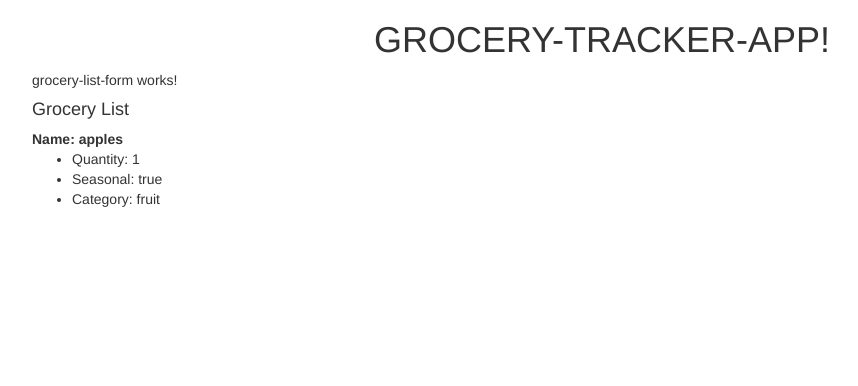
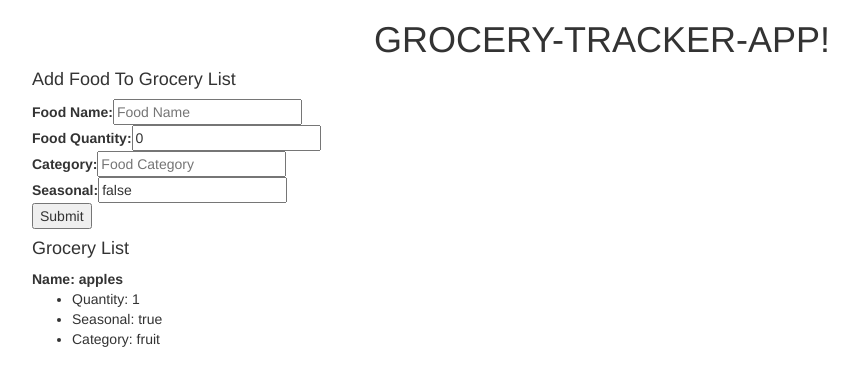
Before and after one commit to anvasquez08/angular-grocery-app, an Angular app: page / in a window 1280 px wide. Shown: the top 386 px of the page, without its empty margins (38-896 px from the left). Built offline with nearby package versions, Linux system fonts and the light colour scheme.

Commit message:
Completed App.

```diff
--- a/src/app/app.component.html
+++ b/src/app/app.component.html
@@ -1,5 +1,5 @@
 <div class="container">
   <h1 style="text-align:center"> {{ title | uppercase }}!</h1>
-  <app-grocery-list-form></app-grocery-list-form>
+  <app-grocery-list-form (add)="onAddGrocery($event)"></app-grocery-list-form>
   <app-grocery-list [foods]="foods"></app-grocery-list>
 </div>
--- a/src/app/app.component.ts
+++ b/src/app/app.component.ts
@@ -18,4 +18,8 @@ export class AppComponent {
     return this.groceryService.getGroceryArray()
   }
 
+  onAddGrocery(values: GroceryItem) {
+    return this.groceryService.addGrocery(values)
+  }
+
 }
--- a/src/app/app.module.ts
+++ b/src/app/app.module.ts
@@ -1,5 +1,6 @@
 import { BrowserModule } from '@angular/platform-browser';
 import { NgModule } from '@angular/core';
+import { FormsModule } from '@angular/forms';
 
 import { AppComponent } from './app.component';
 import { GroceryListFormComponent } from './grocery-list-form/grocery-list-form.component';
@@ -16,7 +17,8 @@ import { GroceryListItemComponent } from './grocery-list-item/grocery-list-item.
     GroceryListItemComponent
   ],
   imports: [
-    BrowserModule
+    BrowserModule,
+    FormsModule
   ],
   providers: [GroceryDataServiceService],
   bootstrap: [AppComponent]
--- a/src/app/grocery-data-service.service.ts
+++ b/src/app/grocery-data-service.service.ts
@@ -21,7 +21,6 @@ export class GroceryDataServiceService {
   }
 
   getGroceryArray(): GroceryItem[] {
-    console.log('Getting Everything')
     return this.list
   }
 }
--- a/src/app/grocery-list-form/grocery-list-form.component.html
+++ b/src/app/grocery-list-form/grocery-list-form.component.html
@@ -1,3 +1,20 @@
-<p>
-  grocery-list-form works!
-</p>
+<section>
+  <h4>Add Food To Grocery List</h4>
+  <div>
+    <strong>Food Name:</strong>
+    <input [(ngModel)]="newFoodItem.name" placeholder="Food Name"/>
+  </div>
+  <div>
+    <strong>Food Quantity:</strong>
+    <input [(ngModel)]="newFoodItem.quantity"  placeholder="Food Quanitity"/>
+  </div>
+  <div>
+    <strong>Category:</strong>
+    <input [(ngModel)]="newFoodItem.category" placeholder="Food Category"/>
+  </div>
+  <div>
+    <strong>Seasonal:</strong>
+    <input [(ngModel)]="newFoodItem.seasonal" placeholder="seasonal"/>
+  </div>
+  <button (click)="addFood()">Submit</button>
+</section>
--- a/src/app/grocery-list-form/grocery-list-form.component.ts
+++ b/src/app/grocery-list-form/grocery-list-form.component.ts
@@ -1,4 +1,5 @@
-import { Component, OnInit } from '@angular/core';
+import { Component, OnInit, Output, EventEmitter } from '@angular/core';
+import { GroceryItem } from '../grocery-item'
 
 @Component({
   selector: 'app-grocery-list-form',
@@ -6,10 +7,16 @@ import { Component, OnInit } from '@angular/core';
   styleUrls: ['./grocery-list-form.component.css']
 })
 export class GroceryListFormComponent implements OnInit {
+  newFoodItem: GroceryItem = new GroceryItem()
 
-  constructor() { }
+  @Output()
+  add: EventEmitter<GroceryItem> = new EventEmitter()
 
-  ngOnInit() {
+  addFood() {
+    this.add.emit(this.newFoodItem)
+    this.newFoodItem = new GroceryItem()
   }
 
+  constructor() {}
+  ngOnInit() {}
 }
```
